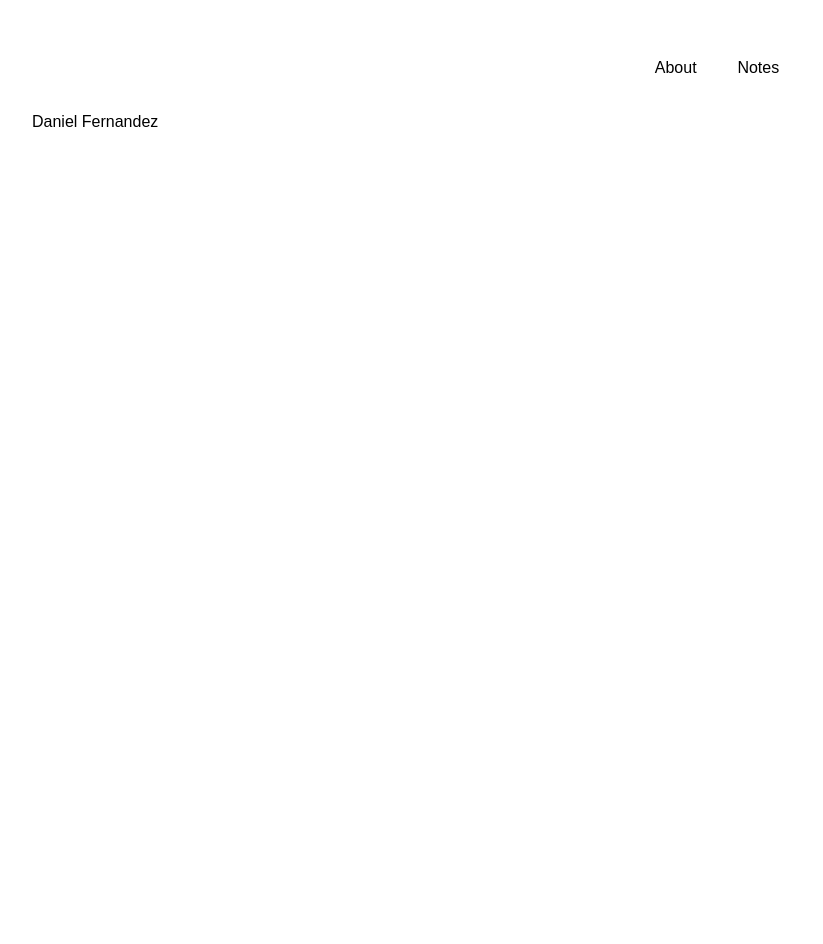
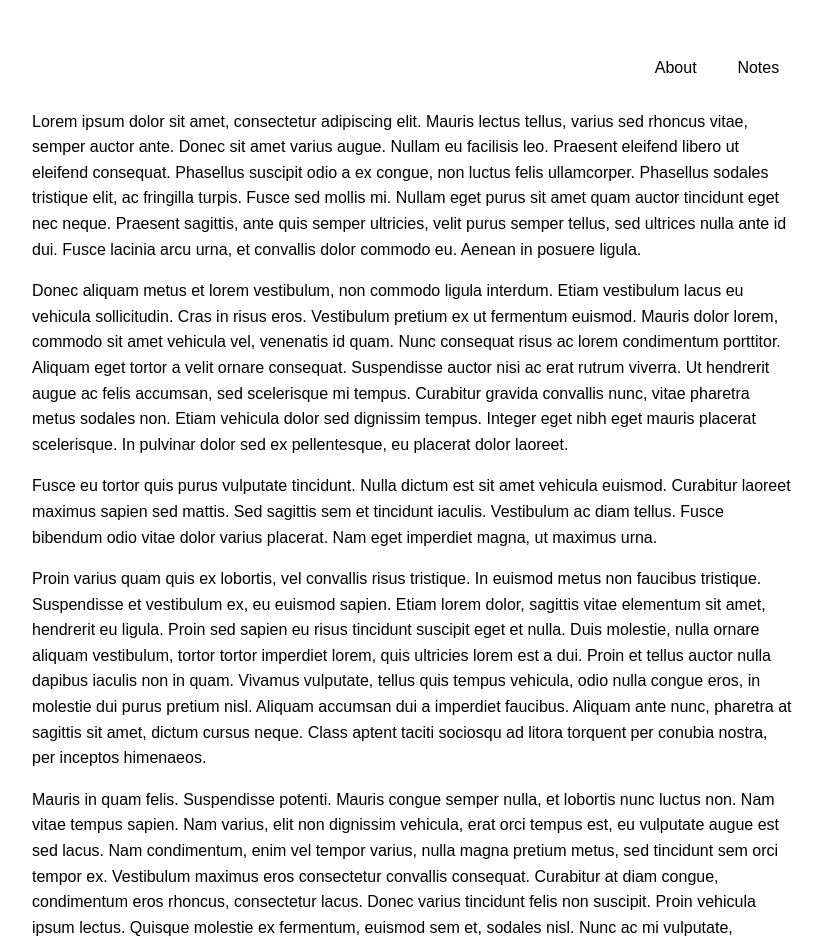
Before and after one commit to dfrico/dfr-web, a Next.js app: page / in a window 1280 px wide. Shown: the top 944 px of the page, without its empty margins (228-1051 px from the left). Before the commit the page ends 800 px from the top, so only its background shows below. Built offline with nearby package versions, Linux system fonts and the light colour scheme.

Commit message:
More components

```diff
--- a/components/cursor/component.jsx
+++ b/components/cursor/component.jsx
@@ -1,5 +1,5 @@
 import React, { useEffect } from "react";
-import homeStyles from "../../styles/Home.module.scss";
+import headerStyles from "../header/header.module.scss";
 import styles from "./styles.module.scss";
 
 export default function Cursor() {
@@ -33,7 +33,7 @@ export default function Cursor() {
       });
 
       /* LINKS */
-      document.querySelectorAll(`.${homeStyles.headerLink}`).forEach((a) => {
+      document.querySelectorAll(`.${headerStyles.headerLink}`).forEach((a) => {
         let rect = null;
 
         a.addEventListener(
--- /dev/null
+++ b/components/footer/footer.jsx
@@ -0,0 +1,11 @@
+import styles from './footer.module.scss';
+
+function Footer() {
+  return (
+    <footer className={styles.footer}>
+      cc 2020 dfr
+    </footer>
+  )
+}
+
+export default Footer;
--- /dev/null
+++ b/components/footer/footer.module.scss
@@ -0,0 +1,4 @@
+.footer {
+  width: 100%;
+  height: 300px;
+}
--- /dev/null
+++ b/components/footer/index.js
@@ -0,0 +1 @@
+export { default } from './footer';
--- /dev/null
+++ b/components/header/header.jsx
@@ -0,0 +1,38 @@
+import Link from "next/link";
+import styles from "./header.module.scss";
+
+export default function Header() {
+  return (
+    <header className={styles.header}>
+      <Link href="/">
+        <a>
+          <svg
+            className={styles.logo}
+            baseProfile="full"
+            version="1.1"
+            viewBox="0 0 930 540"
+            xmlns="http://www.w3.org/2000/svg"
+          >
+            <path
+              d="m240 480a180 180 0 0 1 180 -180v0a180 180 0 0 1 180 180v0a180 180 0 0 1 180 -180m-405 180v0-360 360m90 0v0-180a135 180 0 0 1 135 -180m0 360v0-180"
+              fill="none"
+              stroke="#fff"
+              strokeLinecap="round"
+              strokeLinejoin="round"
+              strokeWidth="42"
+            />
+          </svg>
+        </a>
+      </Link>
+
+      <div className={styles.headerLinks}>
+        <Link href="/about">
+          <a className={styles.headerLink}>About </a>
+        </Link>
+        <Link href="/notes">
+          <a className={styles.headerLink}>Notes </a>
+        </Link>
+      </div>
+    </header>
+  );
+}
--- /dev/null
+++ b/components/header/index.js
@@ -0,0 +1 @@
+export { default } from './header'
--- /dev/null
+++ b/components/placeholder/index.js
@@ -0,0 +1,70 @@
+function Placeholder() {
+  return (
+    <>
+      <p>
+        Lorem ipsum dolor sit amet, consectetur adipiscing elit. Mauris lectus
+        tellus, varius sed rhoncus vitae, semper auctor ante. Donec sit amet
+        varius augue. Nullam eu facilisis leo. Praesent eleifend libero ut
+        eleifend consequat. Phasellus suscipit odio a ex congue, non luctus
+        felis ullamcorper. Phasellus sodales tristique elit, ac fringilla
+        turpis. Fusce sed mollis mi. Nullam eget purus sit amet quam auctor
+        tincidunt eget nec neque. Praesent sagittis, ante quis semper ultricies,
+        velit purus semper tellus, sed ultrices nulla ante id dui. Fusce lacinia
+        arcu urna, et convallis dolor commodo eu. Aenean in posuere ligula.
+      </p>
+
+      <p>
+        Donec aliquam metus et lorem vestibulum, non commodo ligula interdum.
+        Etiam vestibulum lacus eu vehicula sollicitudin. Cras in risus eros.
+        Vestibulum pretium ex ut fermentum euismod. Mauris dolor lorem, commodo
+        sit amet vehicula vel, venenatis id quam. Nunc consequat risus ac lorem
+        condimentum porttitor. Aliquam eget tortor a velit ornare consequat.
+        Suspendisse auctor nisi ac erat rutrum viverra. Ut hendrerit augue ac
+        felis accumsan, sed scelerisque mi tempus. Curabitur gravida convallis
+        nunc, vitae pharetra metus sodales non. Etiam vehicula dolor sed
+        dignissim tempus. Integer eget nibh eget mauris placerat scelerisque. In
+        pulvinar dolor sed ex pellentesque, eu placerat dolor laoreet.
+      </p>
+
+      <p>
+        Fusce eu tortor quis purus vulputate tincidunt. Nulla dictum est sit
+        amet vehicula euismod. Curabitur laoreet maximus sapien sed mattis. Sed
+        sagittis sem et tincidunt iaculis. Vestibulum ac diam tellus. Fusce
+        bibendum odio vitae dolor varius placerat. Nam eget imperdiet magna, ut
+        maximus urna.
+      </p>
+
+      <p>
+        Proin varius quam quis ex lobortis, vel convallis risus tristique. In
+        euismod metus non faucibus tristique. Suspendisse et vestibulum ex, eu
+        euismod sapien. Etiam lorem dolor, sagittis vitae elementum sit amet,
+        hendrerit eu ligula. Proin sed sapien eu risus tincidunt suscipit eget
+        et nulla. Duis molestie, nulla ornare aliquam vestibulum, tortor tortor
+        imperdiet lorem, quis ultricies lorem est a dui. Proin et tellus auctor
+        nulla dapibus iaculis non in quam. Vivamus vulputate, tellus quis tempus
+        vehicula, odio nulla congue eros, in molestie dui purus pretium nisl.
+        Aliquam accumsan dui a imperdiet faucibus. Aliquam ante nunc, pharetra
+        at sagittis sit amet, dictum cursus neque. Class aptent taciti sociosqu
+        ad litora torquent per conubia nostra, per inceptos himenaeos.
+      </p>
+
+      <p>
+        Mauris in quam felis. Suspendisse potenti. Mauris congue semper nulla,
+        et lobortis nunc luctus non. Nam vitae tempus sapien. Nam varius, elit
+        non dignissim vehicula, erat orci tempus est, eu vulputate augue est sed
+        lacus. Nam condimentum, enim vel tempor varius, nulla magna pretium
+        metus, sed tincidunt sem orci tempor ex. Vestibulum maximus eros
+        consectetur convallis consequat. Curabitur at diam congue, condimentum
+        eros rhoncus, consectetur lacus. Donec varius tincidunt felis non
+        suscipit. Proin vehicula ipsum lectus. Quisque molestie ex fermentum,
+        euismod sem et, sodales nisl. Nunc ac mi vulputate, ullamcorper quam
+        nec, laoreet leo. Proin nec mauris ullamcorper, viverra purus sit amet,
+        varius ante. Pellentesque euismod finibus nulla, non ultrices justo
+        lacinia vitae. Donec elit dui, malesuada nec auctor vitae, mattis sit
+        amet mauris.
+      </p>
+    </>
+  );
+}
+
+export default Placeholder;
--- a/pages/index.js
+++ b/pages/index.js
@@ -1,9 +1,9 @@
 import React, { useEffect } from "react";
 import Head from "next/head";
-import Link from "next/link";
-
+import Header from '../components/header';
 import Cursor from "../components/cursor";
-import styles from "../styles/Home.module.scss";
+import Placeholder from "../components/placeholder";
+import Footer from "../components/footer";
 
 export default function Home() {
   return (
@@ -14,41 +14,10 @@ export default function Home() {
       </Head>
 
       <main>
-        <div>
-          <header className={styles.header}>
-            <Link href="/">
-              <a>
-                <svg
-                  className={styles.logo}
-                  baseProfile="full"
-                  version="1.1"
-                  viewBox="0 0 930 540"
-                  xmlns="http://www.w3.org/2000/svg"
-                >
-                  <path
-                    d="m240 480a180 180 0 0 1 180 -180v0a180 180 0 0 1 180 180v0a180 180 0 0 1 180 -180m-405 180v0-360 360m90 0v0-180a135 180 0 0 1 135 -180m0 360v0-180"
-                    fill="none"
-                    stroke="#fff"
-                    strokeLinecap="round"
-                    strokeLinejoin="round"
-                    strokeWidth="42"
-                  />
-                </svg>
-              </a>
-            </Link>
-
-            <div className={styles.headerLinks}>
-              <Link href="/about">
-                <a className={styles.headerLink}>About </a>
-              </Link>
-              <Link href="/notes">
-                <a className={styles.headerLink}>Notes </a>
-              </Link>
-            </div>
-          </header>
-          <p>Daniel Fernandez</p>
-        </div>
+        <Header />
+        <Placeholder />
         <Cursor />
+        <Footer />
       </main>
     </>
   );
```
Also changed, not shown: components/header/header.module.scss (renamed from styles/Home.module.scss).
